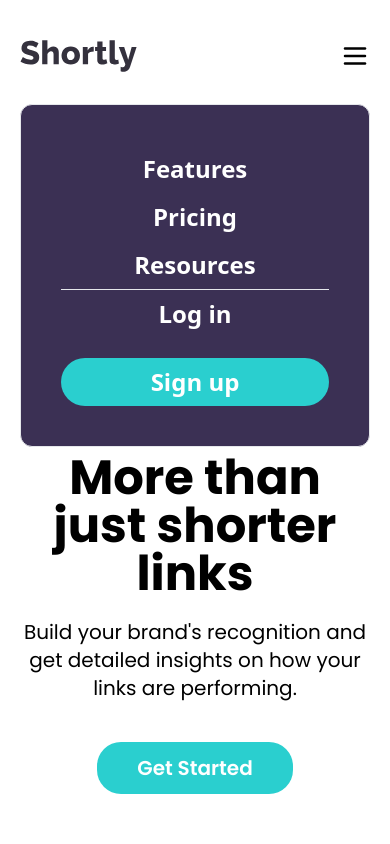
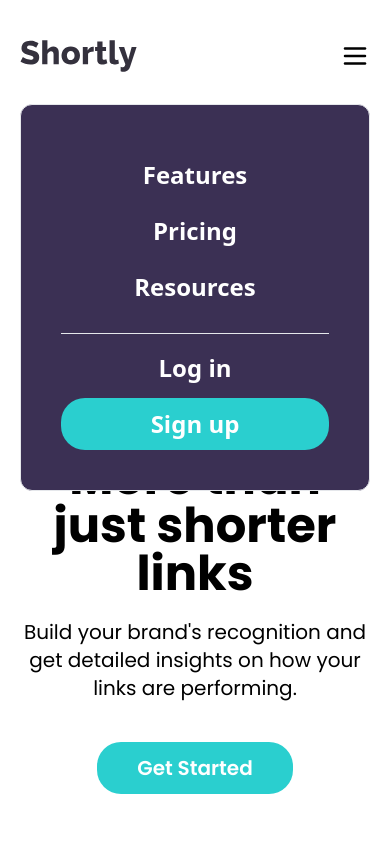
Before and after one commit to dineshsutihar/URL-shortening-Frontend, a React (Vite) app: page / in a window 390 px wide. Both pictures are taken after a click on the button 355 px from the left and 55 px from the top of the page. Shown: the top 844 px of the page. Built offline with nearby package versions, Linux system fonts and the light colour scheme.

Commit message:
func: adds functionality on menu button

```diff
--- a/src/components/Nav.tsx
+++ b/src/components/Nav.tsx
@@ -29,18 +29,20 @@ export default function Nav() {
                 <button id="menu" className="text-3xl" >
                     <LuMenu onClick={handleMenu} />
                 </button>
-                <div className="absolute bg-dvioletPrimary top-16 border w-full text-center p-10 text-2xl text-white rounded-xl font-extrabold leading-loose">
-                    <ul className="font-semibold">
-                        <li>Features</li>
-                        <li>Pricing</li>
-                        <li>Resources</li>
-                    </ul>
-                    <hr />
-                    <div className="flex flex-col font-semibold items-center gap-5">
-                        <button id="login">Log in</button>
-                        <button id="signup" className="rounded-3xl w-full px-5 text-white bg-[hsl(180,66%,49%)]">Sign up</button>
+                {menu &&
+                    <div className="absolute bg-dvioletPrimary top-16 border w-full text-center p-10 text-2xl text-white rounded-xl font-extrabold leading-normal">
+                        <ul className="font-semibold">
+                            <li className="hover:bg-dgrayNeutral p-2 my-1 rounded-xl">Features</li>
+                            <li className="hover:bg-dgrayNeutral p-2 my-1 rounded-xl">Pricing</li>
+                            <li className="hover:bg-dgrayNeutral p-2 my-1 mb-5 rounded-xl">Resources</li>
+                        </ul>
+                        <hr />
+                        <div className="flex flex-col font-semibold items-center gap-3 mt-4">
+                            <button id="login">Log in</button>
+                            <button id="signup" className="rounded-3xl w-full px-5 py-2 text-white bg-[hsl(180,66%,49%)]">Sign up</button>
+                        </div>
                     </div>
-                </div>
+                }
 
             </nav>
         </header>
```
